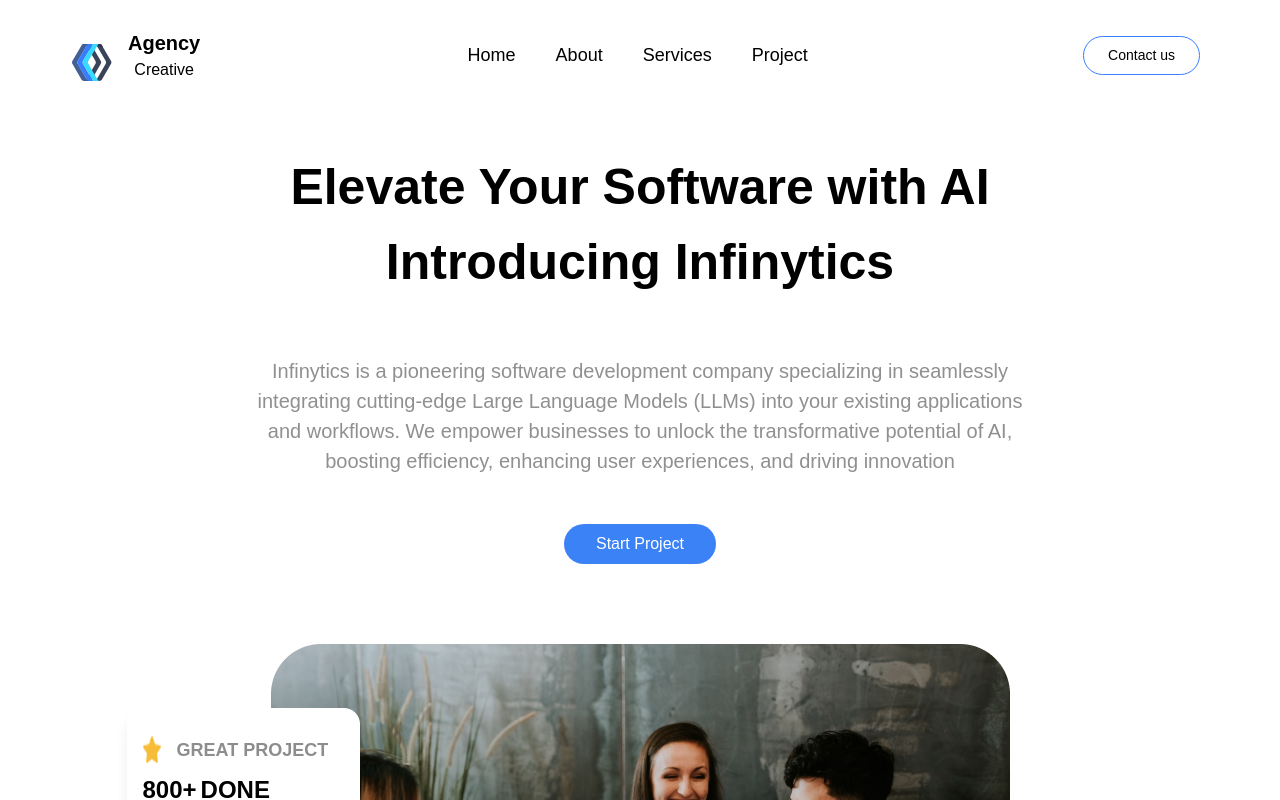
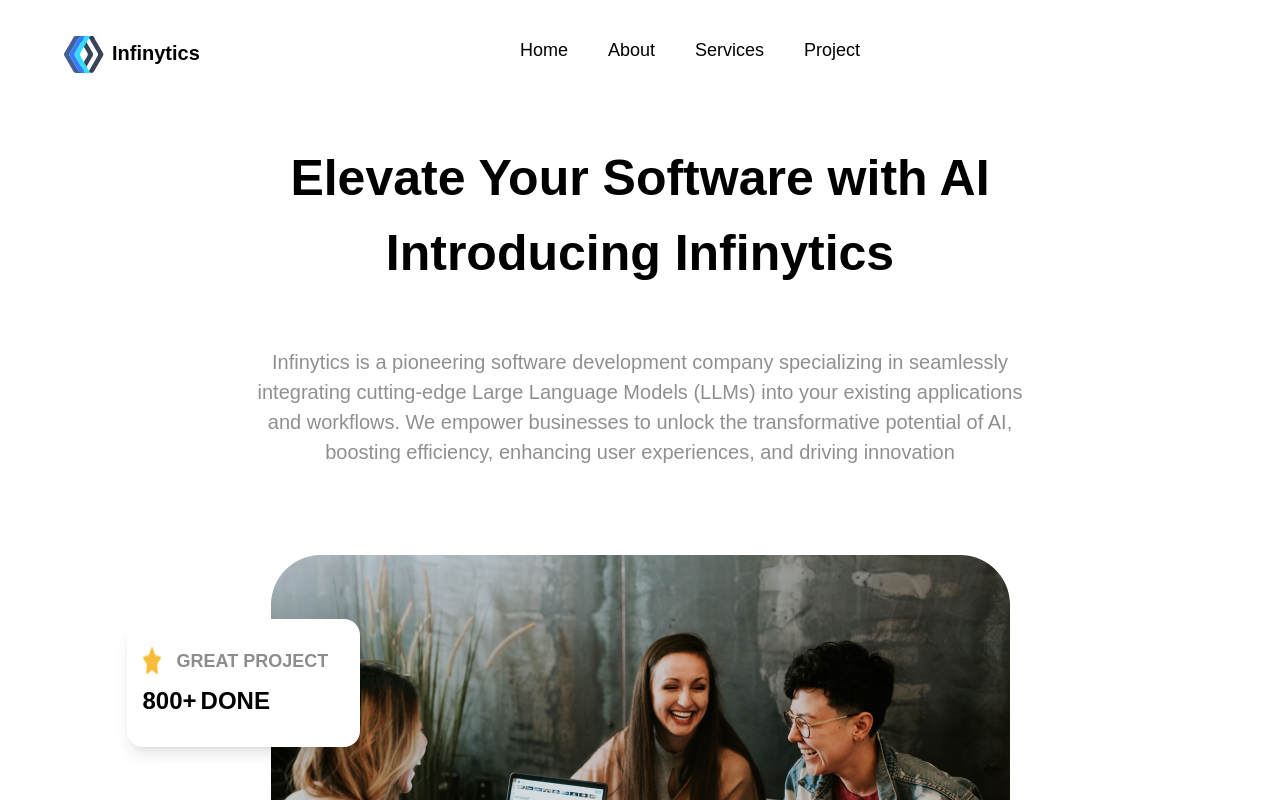
Before and after one commit to preeti28dec/Infinytics, a React (Create React App) app: page / in a window 1280 px wide. Shown: the top 800 px of the page. Built offline with nearby package versions, Linux system fonts and the light colour scheme.

Commit message:
first commit3

```diff
--- a/public/index.html
+++ b/public/index.html
@@ -2,14 +2,14 @@
 <html lang="en">
   <head>
     <meta charset="utf-8" />
-    <link rel="icon" href="%PUBLIC_URL%/favicon.ico" />
+    <link rel="icon" href="./images/logoo.svg" />
     <meta name="viewport" content="width=device-width, initial-scale=1" />
     <meta name="theme-color" content="#000000" />
     <meta
       name="description"
       content="Web site created using create-react-app"
     />
-    <link rel="apple-touch-icon" href="%PUBLIC_URL%/logo192.png" />
+    <link rel="apple-touch-icon" href="./images/logoo.svg" />
     <!--
       manifest.json provides metadata used when your web app is installed on a
       user's mobile device or desktop. See https://developers.google.com/web/fundamentals/web-app-manifest/
@@ -24,7 +24,7 @@
       work correctly both with client-side routing and a non-root public URL.
       Learn how to configure a non-root public URL by running `npm run build`.
     -->
-    <title>React App</title>
+    <title>Infinytics</title>
   </head>
   <body>
     <noscript>You need to enable JavaScript to run this app.</noscript>
--- a/src/componets/footer.jsx
+++ b/src/componets/footer.jsx
@@ -1,65 +1,95 @@
-import React from 'react'
-import { TbBrandFacebook } from 'react-icons/tb'
-import {BsInstagram} from 'react-icons/bs'
-import {FiLinkedin,FiTwitter} from 'react-icons/fi'
-import {HiOutlineMail} from 'react-icons/hi'
-
+import React from "react";
+import { TbBrandFacebook } from "react-icons/tb";
+import { BsInstagram } from "react-icons/bs";
+import { FiLinkedin, FiTwitter } from "react-icons/fi";
+import { HiOutlineMail } from "react-icons/hi";
 
 function Footer() {
   return (
-            <footer className=" bg-[#383638] sm:pt-16">
+    <footer className=" bg-[#383638]">
       <div className="container mx-auto px-6 pt-2 sm:pt-6">
-
-                    <div className='flex flex-col sm:flex-row justify-between gap-12 flex-wrap my-6'>
-                        <div className='w-[fit-content] flex bg-white rounded-lg mt-4 px-6 py-3 sm:mb-[230px]'>
-                            <div className='mt-2 mr-3'><img src='../images/logoo.svg' width={40} alt='logo-error' /></div>
-                            <div>
-                                <div className='font-semibold text-[20px] font-Quicksand'>Agency</div>
-                                <div className='font-Quicksand'>Creative</div>
+        <div className="flex flex-col sm:flex-row justify-between gap-12 flex-wrap my-6">
+          <div className="w-[fit-content] flex bg-white rounded-lg mt-4 px-6 py-3 sm:mb-[230px]">
+            <div className="flex items-center">
+              <div className="mt-2 mx-2">
+                <img src="../images/logoo.svg" width={40} alt="logo-error" />
+              </div>
+              <div className="mt-1 font-semibold text-[20px] font-Quicksand ">
+                Infinytics
+              </div>
             </div>
           </div>
           <div>
-                            <div className='text-white text-[22px] font-bold font-Quicksand py-3'>Terms & Policies</div>
-                            <div className='text-gray-300 text-[18px] font-bold font-Quicksand py-3'>Terms & Policies</div>
-                            <div className='text-gray-300 text-[18px] font-bold font-Quicksand py-3'>Privacy Policy</div>
+            <div className="text-white text-[22px] font-bold font-Quicksand py-3">
+              Terms & Policies
+            </div>
+            <div className="text-gray-300 text-[18px] font-bold font-Quicksand py-3">
+              Terms & Policies
+            </div>
+            <div className="text-gray-300 text-[18px] font-bold font-Quicksand py-3">
+              Privacy Policy
+            </div>
           </div>
           <div>
-                            <div className='text-white text-[22px] font-bold font-Quicksand py-3'>Company</div>
-                            <div className='text-gray-300 text-[18px] font-bold font-Quicksand py-3'>Home</div>
-                            <div className='text-gray-300 text-[18px] font-bold font-Quicksand py-3'>About Us</div>
-                            <div className='text-gray-300 text-[18px] font-bold font-Quicksand py-3'>Contact Us</div>
+            <div className="text-white text-[22px] font-bold font-Quicksand py-3">
+              Company
+            </div>
+            <div className="text-gray-300 text-[18px] font-bold font-Quicksand py-3">
+              Home
+            </div>
+            <div className="text-gray-300 text-[18px] font-bold font-Quicksand py-3">
+              About Us
+            </div>
+            <div className="text-gray-300 text-[18px] font-bold font-Quicksand py-3">
+              Contact Us
+            </div>
           </div>
           <div>
-                            <div className='text-white text-[22px] font-bold font-Quicksand py-3'>ContactContact </div>
-                            <div className='text-gray-300 text-[18px] font-bold font-Quicksand py-3'> (+62) 893912392190</div>
-                            <div className='text-gray-300 text-[18px] font-bold font-Quicksand py-3'>agecnycr@gmail.com</div>
-
+            <div className="text-white text-[22px] font-bold font-Quicksand py-3">
+              ContactContact{" "}
+            </div>
+            <div className="text-gray-300 text-[18px] font-bold font-Quicksand py-3">
+              {" "}
+              (+62) 893912392190
+            </div>
+            <div className="text-gray-300 text-[18px] font-bold font-Quicksand py-3">
+            sunaram@gmail.com
+        </div>
           </div>
           <div>
-                            <div className='text-white text-[22px] font-bold font-Quicksand py-3'>Location</div>
-                            <div className='text-gray-300 text-[18px] font-bold font-Quicksand py-3'>PT Osiris Real Estate Internasional</div>
-                            <div className='text-gray-300 text-[18px] font-bold font-Quicksand py-3'>Jl. KH. Wahid Hasyim Kel No.10D</div>
-                            <div className='text-gray-300 text-[18px] font-bold font-Quicksand py-3'>Jakarta, Indonesia</div>
-                            <div className='text-gray-300 text-[18px] font-bold font-Quicksand py-3'>team@OsirisRealEstate.com</div>
+            <div className="text-white text-[22px] font-bold font-Quicksand py-3">
+              Location
+            </div>
+            <div className="text-gray-300 text-[18px] font-bold font-Quicksand py-3">
+            129, NH - 515
+            </div>
+            <div className="text-gray-300 text-[18px] font-bold font-Quicksand py-3">
+            Rangkop Tiniali
+            </div>
+            <div className="text-gray-300 text-[18px] font-bold font-Quicksand py-3">
+            Jonai, Assam  787060
+            </div>
+            <div className="text-gray-300 text-[18px] font-bold font-Quicksand py-3">
+                sunaram@gmail.com
             </div>
           </div>
-                    <div className=''>
+        </div>
+        <div className="">
           <div className="footer_icon flex justify-center gap-6 ">
-                            <TbBrandFacebook className='border border-white text-5xl px-2 text-gray-800 bg-white rounded-full ' />
-                            <BsInstagram className='border border-white text-5xl px-2 text-gray-800 bg-white rounded-full' />
-                            <FiLinkedin className='border border-white text-5xl px-2 text-gray-800 bg-white rounded-full' />
-                            <HiOutlineMail className='border border-white text-5xl px-2 text-gray-800 bg-white rounded-full' />
-                            <FiTwitter className='border border-white text-5xl px-2 text-gray-800 bg-white rounded-full' />
+            <TbBrandFacebook className="border border-white text-5xl px-2 text-gray-800 bg-white rounded-full " />
+            <BsInstagram className="border border-white text-5xl px-2 text-gray-800 bg-white rounded-full" />
+            <FiLinkedin className="border border-white text-5xl px-2 text-gray-800 bg-white rounded-full" />
+            <HiOutlineMail className="border border-white text-5xl px-2 text-gray-800 bg-white rounded-full" />
+            <FiTwitter className="border border-white text-5xl px-2 text-gray-800 bg-white rounded-full" />
           </div>
-
-                        <hr className='w-[500px] mx-auto  mt-4 footer_hr' />
+          <hr className="w-[500px] mx-auto  mt-4 footer_hr" />
           <div className="text-gray-300 text-[18px]  pb-20 mt-6 font-Quicksand text-center">
             Copyright @ 2022 Agency Creative. All Right Reserve
           </div>
         </div>
       </div>
     </footer>
-    )
+  );
 }
 
-export default Footer
+export default Footer;
--- a/src/componets/header.jsx
+++ b/src/componets/header.jsx
@@ -5,33 +5,28 @@ import { Links } from "./hamburger";
 function Header() {
   return (
     <section className="container mx-auto pt-5 main_header">
-      <div className="flex justify-between item-center items-center main_header1">
-        <div className=" rounded-lg px-4 py-2 flex gap-3 items-center">
-          <div className="flex">
+      <div className="flex justify-betweenn item-center items-center main_header1">
+        <div className="w-[40%] rounded-lg px-4 py-2 flex gap-3 items-center">
+          <div className="flex items-center">
             <div className="mt-2 mx-2">
-            <div className='mt-2 mx-2'>
-              <img src='../images/logoo.svg' width={40} alt='logo-error' />
+              <img src="../images/logoo.svg" width={40} alt="logo-error" />
+            </div>
+              <div className="mt-1 font-semibold text-[20px] font-Quicksand ">
+                Infinytics
               </div>
-            </div>
-            <div>
-              <div className="font-semibold text-[20px] font-Quicksand ">
-                Agency
-              </div>
-              <div>Creative</div>
-            </div>
           </div>
         </div>
-        <div className=" links flex gap-10 font-[400px] text-[18px] font-Quicksand ">
+        <div className="w-[60%]links flex gap-10 font-[400px] text-[18px] font-Quicksand ">
           <Links />
         </div>
-        <div className="flex justify-center   ">
+        {/* <div className="flex justify-center   ">
           <a href="mailto:main@gmail.com">
             <button className="border hover:bg-[#377DFF] hover:text-white border-[#377DFF] sm:px-6 text-[14px] px-3  py-2 rounded-full mx-6">
               Contact us
             </button>
           </a>
           <Test />
-        </div>
+        </div> */}
       </div>
     </section>
   );
--- a/src/componets/homepage.jsx
+++ b/src/componets/homepage.jsx
@@ -15,11 +15,11 @@ function HomePage() {
           enhancing user experiences, and driving innovation
         </div>
       </div>
-      <div className="text-center mt-10">
+      {/* <div className="text-center mt-10">
         <button className="bg-blue-500 text-white py-2 px-8 rounded-full">
           Start Project
         </button>
-      </div>
+      </div> */}
       <div className="w-[fit-content] mx-auto relative">
         <span className="home_1rd_card w-[fit-content] mx-auto bg-white py-5 px-4 rounded-2xl shadow-lg absolute z-10 top-36 left-[-120px]">
           <div className="flex my-2">
```
Lines whose indentation alone changed are shown as unchanged.
